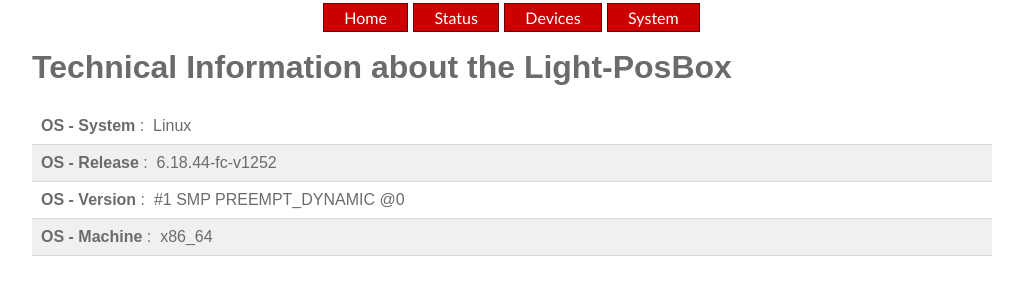
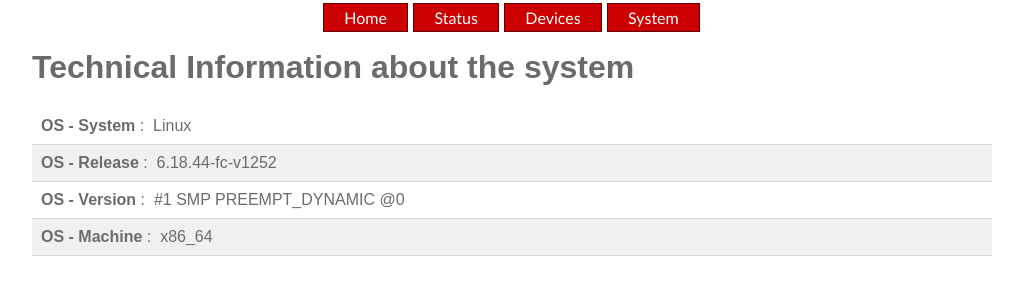
Before and after one commit to pywebdriver/pywebdriver, a Flask app: page /system.html in a window 1280 px wide. Shown: the top 300 px of the page, without its empty margins (128-1151 px from the left). Run offline with Flask 2, Linux system fonts and the light colour scheme; parts of the project's set-up code (start-up, migrations or seed data) failed here and were passed over.

Commit message:
[REF] template and translation;

```diff
--- a/templates/index.html
+++ b/templates/index.html
@@ -1,12 +1,8 @@
 <!DOCTYPE HTML>
 <!-- ********************************************************************** -->
-<!--    Light-PosBox Software for Odoo                                      -->
+<!--    PyWebDriver Software                                                -->
 <!--    Copyright (C) 2014-TODAY Akretion <http://www.akretion.com>         -->
 <!--    @author Sylvain LE GAL (https://twitter.com/legalsylvain)           -->
-<!--    @author Sébastien BEAU <sebastien.beau@akretion.com>                -->
-
-<!--    Some parts of the code come from Odoo project                       -->
-<!--    Copyright (C) Odoo SA                                               -->
 
 <!--This program is free software: you can redistribute it and/or modify    -->
 <!--it under the terms of the GNU Affero General Public License as          -->
--- a/templates/layout.html
+++ b/templates/layout.html
@@ -1,12 +1,8 @@
 <!doctype html>
 <!-- ********************************************************************** -->
-<!--    Light-PosBox Software for Odoo                                      -->
+<!--    PyWebDriver Software                                                -->
 <!--    Copyright (C) 2014-TODAY Akretion <http://www.akretion.com>         -->
 <!--    @author Sylvain LE GAL (https://twitter.com/legalsylvain)           -->
-<!--    @author Sébastien BEAU <sebastien.beau@akretion.com>                -->
-
-<!--    Some parts of the code come from Odoo project                       -->
-<!--    Copyright (C) Odoo SA                                               -->
 
 <!--This program is free software: you can redistribute it and/or modify    -->
 <!--it under the terms of the GNU Affero General Public License as          -->
@@ -24,7 +20,7 @@
 <html>
   <head>
 
-    <title>{% block page_title %}{% endblock %} - {{ _('Light-PosBox For Odoo')}}</title>
+    <title>{% block page_title %}{% endblock %} - {{ _('PyWebDriver Software')}}</title>
         <style>
             #navigation {
                 margin: 0 ;
--- a/templates/print_status.html
+++ b/templates/print_status.html
@@ -1,12 +1,8 @@
 <!DOCTYPE HTML>
 <!-- ********************************************************************** -->
-<!--    Light-PosBox Software for Odoo                                      -->
+<!--    PyWebDriver Software                                                -->
 <!--    Copyright (C) 2014-TODAY Akretion <http://www.akretion.com>         -->
 <!--    @author Sylvain LE GAL (https://twitter.com/legalsylvain)           -->
-<!--    @author Sébastien BEAU <sebastien.beau@akretion.com>                -->
-
-<!--    Some parts of the code come from Odoo project                       -->
-<!--    Copyright (C) Odoo SA                                               -->
 
 <!--This program is free software: you can redistribute it and/or modify    -->
 <!--it under the terms of the GNU Affero General Public License as          -->
--- a/templates/status.html
+++ b/templates/status.html
@@ -1,12 +1,8 @@
 <!DOCTYPE HTML>
 <!-- ********************************************************************** -->
-<!--    Light-PosBox Software for Odoo                                      -->
+<!--    PyWebDriver Software                                                -->
 <!--    Copyright (C) 2014-TODAY Akretion <http://www.akretion.com>         -->
 <!--    @author Sylvain LE GAL (https://twitter.com/legalsylvain)           -->
-<!--    @author Sébastien BEAU <sebastien.beau@akretion.com>                -->
-
-<!--    Some parts of the code come from Odoo project                       -->
-<!--    Copyright (C) Odoo SA                                               -->
 
 <!--This program is free software: you can redistribute it and/or modify    -->
 <!--it under the terms of the GNU Affero General Public License as          -->
--- a/templates/system.html
+++ b/templates/system.html
@@ -1,12 +1,8 @@
 <!DOCTYPE HTML>
 <!-- ********************************************************************** -->
-<!--    Light-PosBox Software for Odoo                                      -->
+<!--    PyWebDriver Software                                                -->
 <!--    Copyright (C) 2014-TODAY Akretion <http://www.akretion.com>         -->
 <!--    @author Sylvain LE GAL (https://twitter.com/legalsylvain)           -->
-<!--    @author Sébastien BEAU <sebastien.beau@akretion.com>                -->
-
-<!--    Some parts of the code come from Odoo project                       -->
-<!--    Copyright (C) Odoo SA                                               -->
 
 <!--This program is free software: you can redistribute it and/or modify    -->
 <!--it under the terms of the GNU Affero General Public License as          -->
@@ -26,7 +22,7 @@
 
 {% block page_title %}{{ _('System Information')}}{% endblock %}
 
-{% block content_title %}{{ _('Technical Information about the Light-PosBox')}}{% endblock %}
+{% block content_title %}{{ _('Technical Information about the system')}}{% endblock %}
 
 {% block content %}
         <div>
```
Also changed, not shown: translations/README.md, translations/fr/LC_MESSAGES/messages.po, 1 other file.
